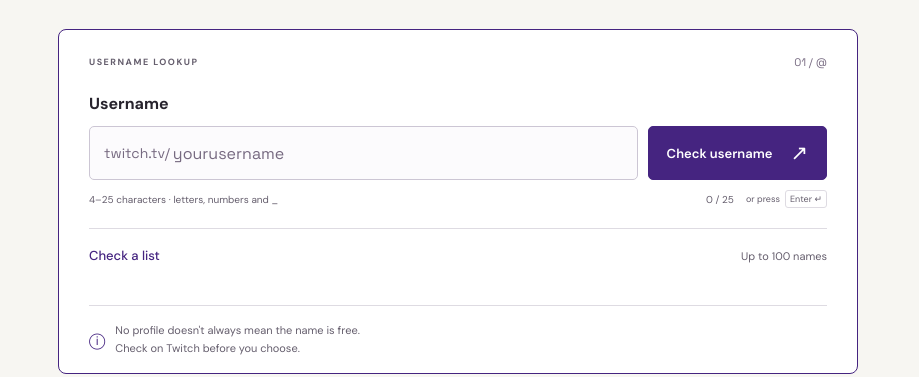
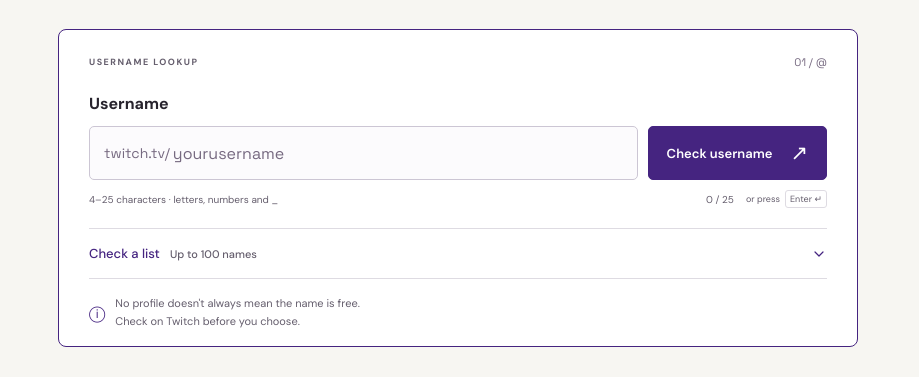
Before and after one commit to rafelolv/TwitchUsernameChecker, a website with bundled scripts: page index.html in a window 1280 px wide. Shown: the part 366-743 px from the top of the page, without its empty margins (182-1101 px from the left). Built offline with nearby package versions, Linux system fonts and the light colour scheme.

Commit message:
style: align the list disclosure header

```diff
--- a/index.html
+++ b/index.html
@@ -153,7 +153,24 @@
         ></div>
         <details class="list-checker" id="list-checker">
           <summary>
-            Check a list <span class="list-limit">Up to 100 names</span>
+            <span class="list-summary-copy"
+              ><span>Check a list</span
+              ><span class="list-limit">Up to 100 names</span></span
+            >
+            <svg
+              class="list-chevron"
+              width="16"
+              height="16"
+              viewBox="0 0 24 24"
+              fill="none"
+              stroke="currentColor"
+              stroke-width="1.8"
+              stroke-linecap="round"
+              stroke-linejoin="round"
+              aria-hidden="true"
+            >
+              <path d="m6 9 6 6 6-6" />
+            </svg>
           </summary>
           <form id="list-form" novalidate>
             <label for="usernames">Usernames</label>
--- a/package.json
+++ b/package.json
@@ -1,6 +1,6 @@
 {
   "name": "twitch-username-checker",
-  "version": "1.3.0",
+  "version": "1.3.1",
   "license": "MIT",
   "author": "Rafael (rafelolv)",
   "repository": {
--- a/styles.css
+++ b/styles.css
@@ -662,6 +662,26 @@ details a {
 .list-checker summary {
   color: var(--purple);
   font-size: 13px;
+  padding-block: 16px;
+  gap: 12px;
+}
+.list-checker summary .list-summary-copy {
+  display: flex;
+  flex-wrap: wrap;
+  align-items: baseline;
+  gap: 4px 10px;
+  font: inherit;
+  color: inherit;
+  transform: none;
+}
+.list-chevron {
+  flex-shrink: 0;
+}
+.list-checker[open] .list-chevron {
+  transform: rotate(180deg);
+}
+.list-checker:not([open]) + .card-note {
+  margin-top: 0;
 }
 .list-checker summary .list-limit {
   color: var(--muted);
```
Also changed, not shown: docs/VALIDATION.md (+10 -0 lines), CHANGELOG.md, docs/images/preview-dark.png, docs/images/preview.png.
